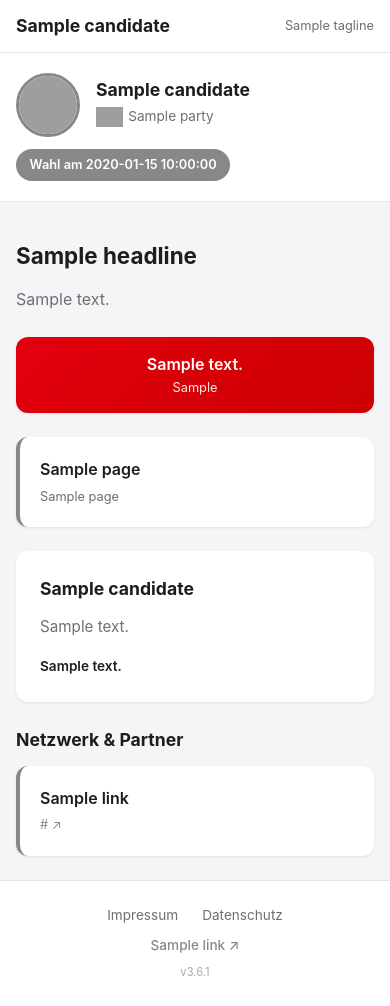
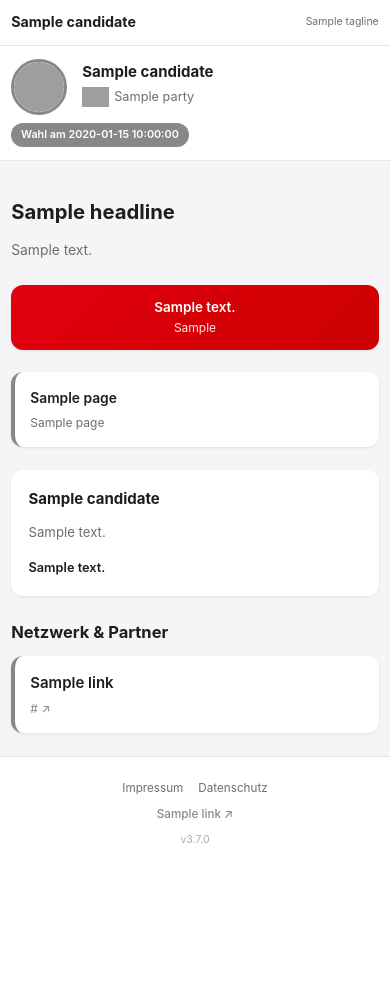
Before and after one commit to NoMadAndy/andreasweiss, a FastAPI app: template api/templates/home.html in a window 390 px wide. After the commit the page ends 843 px from the top, so only its background shows below. Run offline with FastAPI, Linux system fonts and the light colour scheme; the template is opened without the code that fills it: most values are stand-ins (such as "Sample title", 1, 10 or a date in 2020); data that the repository does not hold is empty; parts of the project's set-up code (start-up, migrations or seed data) failed here and were passed over; grey boxes are pictures that could not be loaded.

Commit message:
v3.7.0: Responsive Design für iPhone/Android Smartphones
- style.css: umfassende @media (max-width: 480px) Breakpoints
- Kandidatenseiten: Header, Hero, Cards, Portrait, About, Quiz/Poll, Footer
- Landing: Hero, Kampagne, Kandidaten-Grid mobilfreundlich
- Plattform-Admin: Login, Tabs, Stats, Tabellen, Buttons, Formulare
- Kandidaten-Admin: Tab-Leiste scrollbar, Stats kompakter, Upload-Cards
- Alle Templates haben viewport meta tag

```diff
--- a/api/main.py
+++ b/api/main.py
@@ -1,6 +1,6 @@
 """FastAPI backend – Multi-tenant Wahlplattform."""
 
-VERSION = "3.6.1"
+VERSION = "3.7.0"
 
 import csv
 import hashlib
--- a/static/assets/css/style.css
+++ b/static/assets/css/style.css
@@ -599,14 +599,37 @@ a { color: var(--theme-color); }
 
 /* ── Responsive ─────────────────────────────────────────────────────── */
 @media (max-width: 480px) {
-  .hero h1 {
-    font-size: 1.4rem;
-  }
-  .cards-grid {
-    grid-template-columns: 1fr;
-  }
-  .portrait {
-    width: 64px;
-    height: 64px;
-  }
+  html { font-size: 15px; }
+  .container { padding: 0 .75rem; }
+  .hero h1 { font-size: 1.35rem; }
+  .hero p { font-size: .92rem; }
+  .cards-grid { grid-template-columns: 1fr; gap: .6rem; }
+  .card-link { padding: 1rem; }
+  .card-link h3 { font-size: .92rem; }
+  .portrait { width: 56px; height: 56px; }
+  .candidate-hero-bar { padding: .85rem 0; }
+  .candidate-hero-bar .container { flex-direction: column; align-items: flex-start; gap: .5rem; }
+  .candidate-info .name { font-size: 1rem; }
+  .election-badge { font-size: .72rem; padding: .25rem .65rem; }
+  .site-header .container { gap: .25rem; }
+  .site-logo { font-size: .95rem; }
+  .site-tagline { font-size: .7rem; max-width: 45%; text-align: right; }
+  .about-box { padding: 1.15rem; }
+  .about-box h2 { font-size: 1rem; }
+  .about-box p { font-size: .88rem; }
+  .section-card { padding: 1.15rem; }
+  .section-card h2 { font-size: 1rem; }
+  .option-btn { padding: .7rem .85rem; font-size: .88rem; }
+  .result-label { min-width: 70px; font-size: .75rem; }
+  .cta-banner { padding: .85rem 1rem; }
+  .cta-banner p { font-size: .9rem; }
+  .partner-cards { grid-template-columns: 1fr; }
+  .partner-card { padding: 1rem; }
+  .legal-content { padding: 1.15rem; margin: 1rem 0; }
+  .legal-content h1 { font-size: 1.25rem; }
+  .site-footer .footer-links,
+  .site-footer .footer-external { gap: 1rem; flex-wrap: wrap; justify-content: center; }
+  .site-footer a { font-size: .78rem; }
+  .feedback-form textarea { min-height: 60px; font-size: .88rem; }
+  .feedback-form .submit-btn { font-size: .85rem; padding: .55rem 1.2rem; }
 }
```
Also changed, not shown: api/templates/admin.html (+34 -0 lines), api/templates/landing.html (+14 -0 lines), api/templates/platform_admin.html (+33 -0 lines), CHANGELOG.md.
